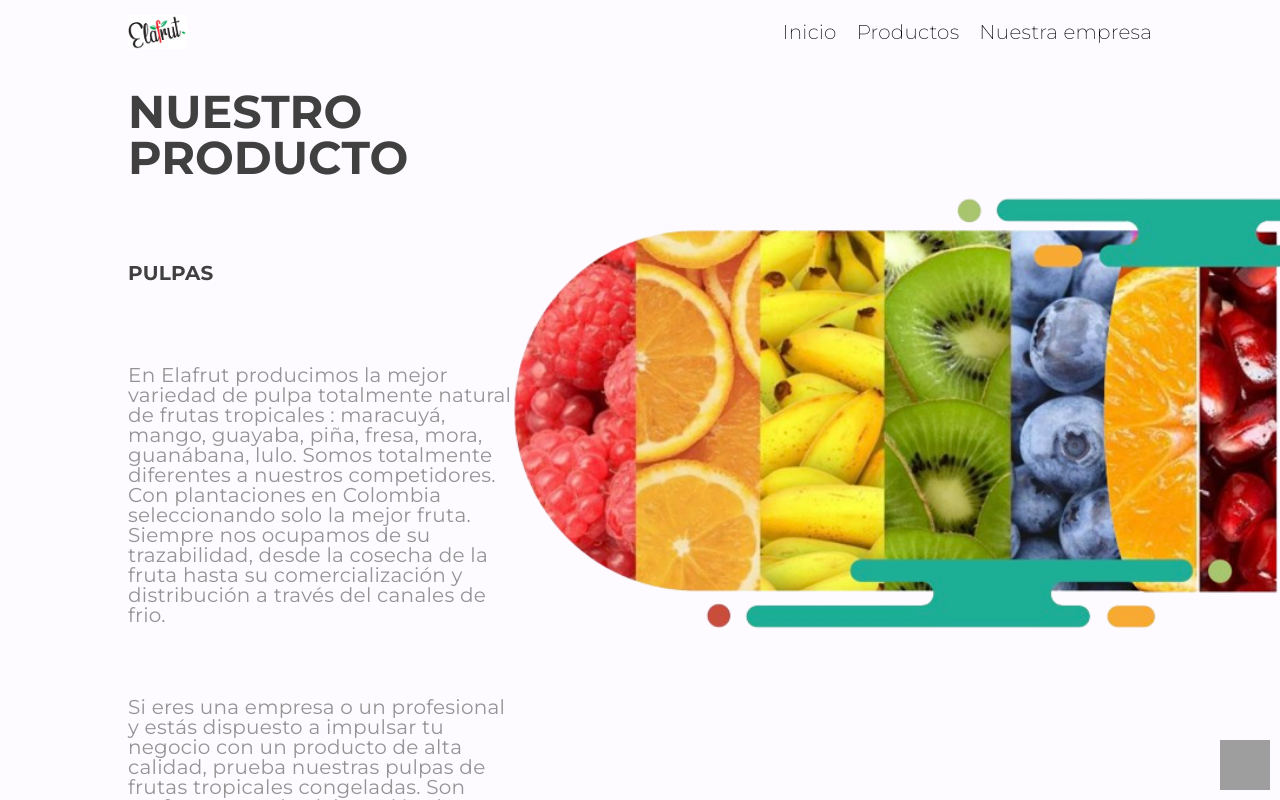
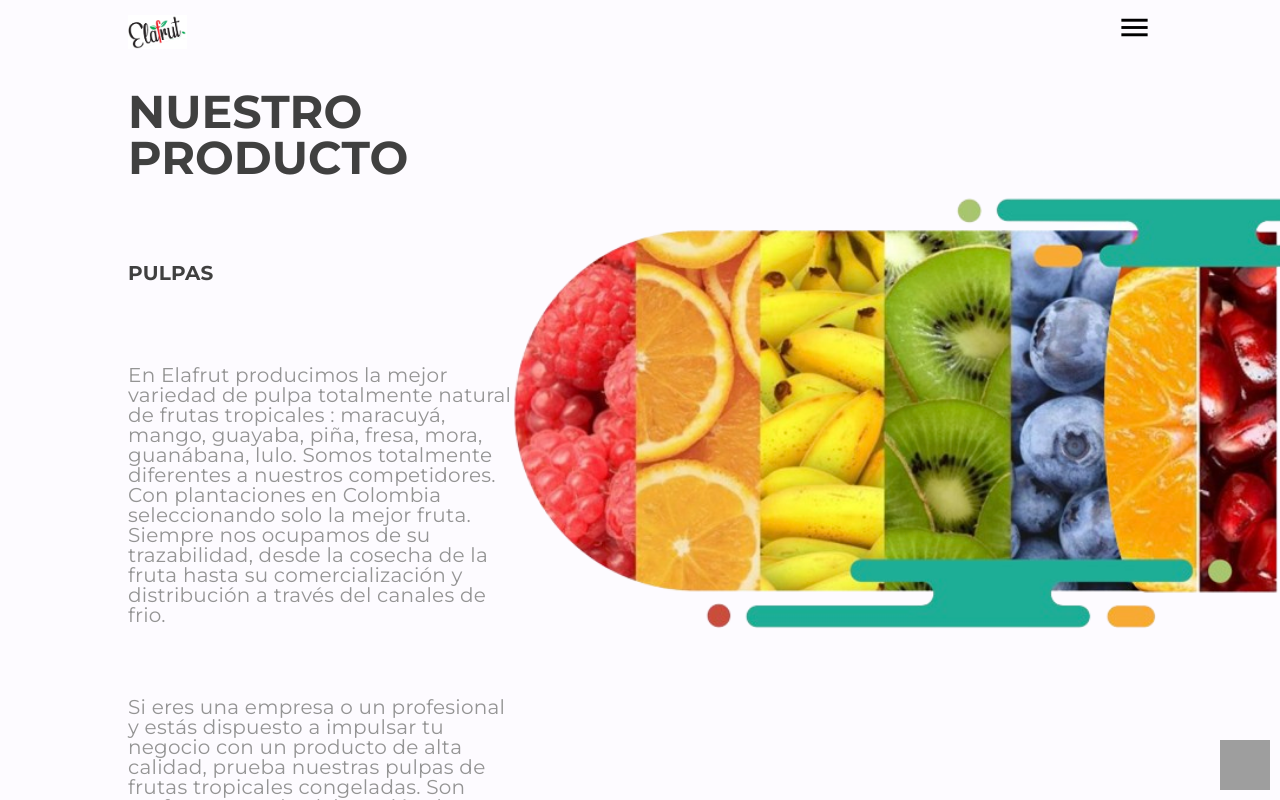
Before and after one commit to stivengm/helafrut_web, an Angular app: page / in a window 1280 px wide. Shown: the top 800 px of the page. Built offline with nearby package versions, Linux system fonts and the light colour scheme; grey boxes are pictures that could not be loaded.

Commit message:
FIX - Ajuste para abrir opciones en mobile.

```diff
--- a/src/app/components/layout/navbar/navbar.component.html
+++ b/src/app/components/layout/navbar/navbar.component.html
@@ -2,9 +2,12 @@
     <img src="../../../../assets/images/logo_app.png" class="img_logo" alt="logo" routerLink="/">
     <!-- <span class="title_app" routerLink="/">{{ title }}</span> -->
     <span class="spacer"></span>
-    <div class="routes">
-        <span routerLink="/">Inicio</span>
-        <span routerLink="/productos">Productos</span>
-        <span routerLink="/nuestra-empresa">Nuestra empresa</span>
+    <div class="actions_routes_ocult" (click)="openActions()">
+        <mat-icon aria-hidden="false" class="icon_menu" aria-label="Example home icon" fontIcon="menu"></mat-icon>
+    </div>
+    <div class="routes" *ngIf="isOpenMenu">
+        <span routerLink="/" (click)="openActions()">Inicio</span>
+        <span routerLink="/productos" (click)="openActions()">Productos</span>
+        <span routerLink="/nuestra-empresa" (click)="openActions()">Nuestra empresa</span>
     </div>
 </mat-toolbar>
--- a/src/app/components/layout/navbar/navbar.component.scss
+++ b/src/app/components/layout/navbar/navbar.component.scss
@@ -13,6 +13,14 @@
     .spacer {
         flex: 1 1 auto;
     }
+    .actions_routes_ocult {
+        .icon_menu {
+            font-size: 35px;
+            width: 35px;
+            height: 35px;
+            line-height: 1;
+        }
+    }
     .routes {
         font-family: "Montserrat-light";
         display: flex;
--- a/src/app/components/layout/navbar/navbar.component.ts
+++ b/src/app/components/layout/navbar/navbar.component.ts
@@ -7,4 +7,12 @@ import { Component } from '@angular/core';
 })
 export class NavbarComponent {
   title = 'elafrut';
+
+  isOpenMenu = false;
+
+  openActions() {
+
+    this.isOpenMenu = !this.isOpenMenu
+
+  }
 }
--- a/src/styles.scss
+++ b/src/styles.scss
@@ -57,7 +57,17 @@ body {
 
     .navbar {
         .routes {
-            display: none !important;
+            flex-direction: column;
+            position: absolute;
+            width: -webkit-fill-available;
+            top: 57px;
+            left: 0;
+            padding: 35px;
+            background: var(--mat-background-app);
+
+            -webkit-box-shadow: 0px 8px 16px 0px rgba(150,150,150,1);
+            -moz-box-shadow: 0px 8px 16px 0px rgba(150,150,150,1);
+            box-shadow: 0px 8px 16px 0px rgba(150,150,150,1);
         }
     }
 
```
